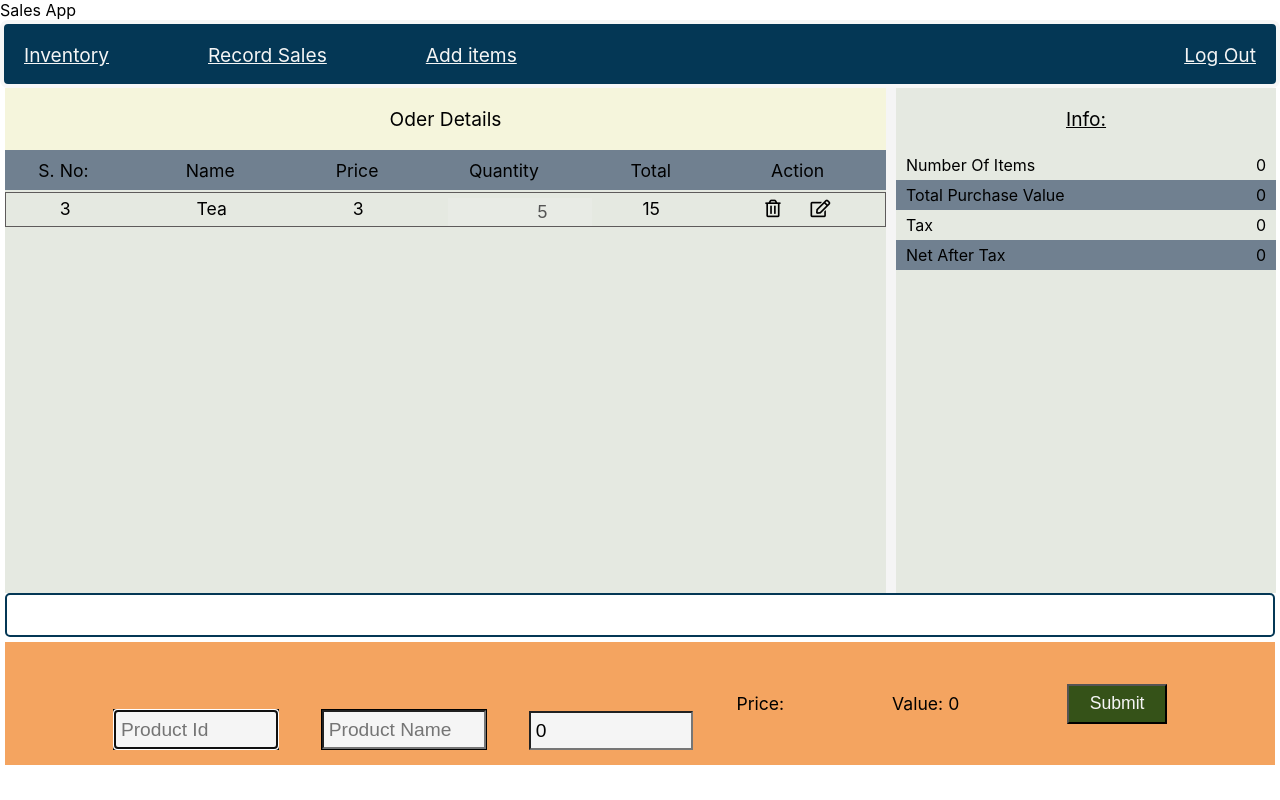
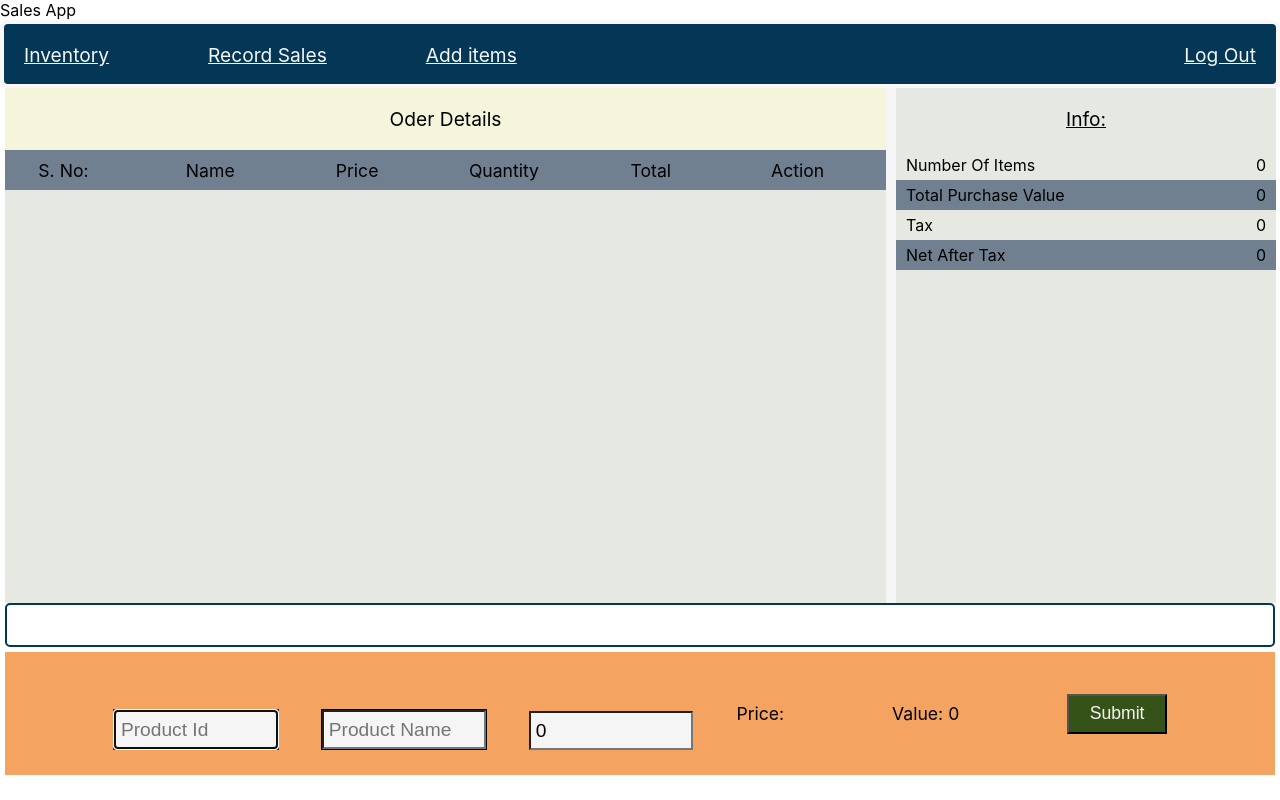
Before and after one commit to Narinder84/sales-record-app, a React (Create React App) app: page / in a window 1280 px wide. Built offline with nearby package versions, Linux system fonts and the light colour scheme.

Commit message:
woked on sales table data row implementing deleting row changing quantity

```diff
--- a/src/components/infobar/infobar.component.js
+++ b/src/components/infobar/infobar.component.js
@@ -11,7 +11,7 @@ const InfoBar = ({ message, deleteMessage }) => {
 		<>
 			{message ? (
 				<>
-					<p>{message}</p>
+					<p className='mess'>{message}</p>
 					<p onClick={deleteMessage}>
 						<i className='co fas fa-times'></i>
 					</p>
--- a/src/components/infobar/infobar.style.scss
+++ b/src/components/infobar/infobar.style.scss
@@ -1,6 +1,13 @@
 /** @format */
-
+.mess {
+	font-size: 1.1rem;
+	color: rgb(139, 105, 105);
+}
 .co {
 	margin-left: 10px;
 	color: brown;
+	&:hover {
+		cursor: pointer;
+		color: black;
+	}
 }
--- a/src/components/table.row/table.row.jsx
+++ b/src/components/table.row/table.row.jsx
@@ -1,6 +1,9 @@
 /** @format */
 
 import React from 'react';
+import { connect } from 'react-redux';
+
+import { setDeleteItemFromOderList } from '../../redux/oder/oder.action.js';
 
 import './table.row.scss';
 
@@ -32,24 +35,30 @@ class TableRow extends React.Component {
 	handleChange = (e) => {
 		e.preventDefault();
 		if (e.keyCode !== 13) {
+			console.log(e.keyCode, 'not 13');
 			e.preventDefault();
 			const { name, value } = e.target;
 			return this.setState({ [name]: value });
 		}
 		if (e.keyCode === 13) {
+			console.log(e.keyCode, 'is 13');
 			e.preventDefault();
 			return this.setState({ ...this.state, isActive: false });
 		}
 	};
 	handleSubmit = (e) => {
+		console.log('submmit', e);
 		e.preventDefault();
-		if ((e.keyCode = 13)) {
-			e.preventDefault();
-
-			this.setState({ ...this.state, isActive: false });
-		}
+		this.state.quantity
+			? this.setState({ ...this.state, isActive: false })
+			: this.setState({
+					...this.state,
+					quantity: this.props.item.quantity,
+					isActive: false,
+			  });
 	};
 	render() {
+		const { item } = this.props;
 		return (
 			<div key={this.props.indx} className='data-row'>
 				<form onSubmit={this.handleSubmit}>
@@ -78,7 +87,7 @@ class TableRow extends React.Component {
 						<span>{this.props.item.quantity * this.props.item.price}</span>
 					</div>
 					<div className='  bo cell action '>
-						<span>
+						<span onClick={() => this.props.deleteItem(item)}>
 							<i className='far fa-trash-alt'></i>
 						</span>
 
@@ -97,4 +106,9 @@ class TableRow extends React.Component {
 		);
 	}
 }
-export default TableRow;
+
+const mapDispatchToProps = (dispatch) => ({
+	deleteItem: (item) => dispatch(setDeleteItemFromOderList(item)),
+});
+
+export default connect(null, mapDispatchToProps)(TableRow);
--- a/src/pages/sales-record/sales-record-styles.scss
+++ b/src/pages/sales-record/sales-record-styles.scss
@@ -12,7 +12,7 @@
 }
 .upper-section {
 	display: flex;
-	height: 505px;
+	height: 515px;
 	width: 99.3vw;
 	background-color: rgb(229, 233, 225);
 
--- a/src/redux/oder/oder.action.js
+++ b/src/redux/oder/oder.action.js
@@ -7,10 +7,13 @@ export const setAddItemToOderList = (item) => ({
 	payload: item,
 });
 
-export const setDeleteItemFromOderList = (item) => ({
-	type: oderActionTypes.DELETE_ITEM_FROM_ODER_LIST,
-	payload: item,
-});
+export const setDeleteItemFromOderList = (item) => {
+	console.log(item);
+	return {
+		type: oderActionTypes.DELETE_ITEM_FROM_ODER_LIST,
+		payload: item,
+	};
+};
 
 export const setDeleteMessage = () => ({
 	type: oderActionTypes.REMOVE_MESSAGE,
--- a/src/redux/oder/oder.action.types.js
+++ b/src/redux/oder/oder.action.types.js
@@ -2,7 +2,7 @@
 
 export const oderActionTypes = {
 	ADD_ITEM_TO_ODER_LIST: 'ADD_ITEM_TO_ODER_LIST',
-	DELETE_ITEM_FROM_DER_LIST: 'DELETE_ITEM_FROM_ODER_LIST',
+	DELETE_ITEM_FROM_ODER_LIST: 'DELETE_ITEM_FROM_ODER_LIST',
 	REMOVE_MESSAGE: 'REMOVE_MESSAGE',
 };
 
--- a/src/redux/oder/oder.reducer.js
+++ b/src/redux/oder/oder.reducer.js
@@ -1,10 +1,10 @@
 /** @format */
 
 import { oderActionTypes } from './oder.action.types';
-import oderList from './oder.utils';
+import { oderList, oderListAfterDeleteItem } from './oder.utils';
 
 const INITIAL_STATE = {
-	oderList: [{ id: 3, name: 'tea', price: 3, quantity: 5 }],
+	oderList: [],
 	message: '',
 };
 
@@ -12,6 +12,8 @@ export const OderReducer = (state = INITIAL_STATE, action = {}) => {
 	switch (action.type) {
 		case oderActionTypes.ADD_ITEM_TO_ODER_LIST:
 			return oderList(state, action.payload);
+		case oderActionTypes.DELETE_ITEM_FROM_ODER_LIST:
+			return oderListAfterDeleteItem(state, action.payload);
 		case oderActionTypes.REMOVE_MESSAGE:
 			return { ...state, message: '' };
 
--- a/src/redux/oder/oder.utils.js
+++ b/src/redux/oder/oder.utils.js
@@ -1,6 +1,6 @@
 /** @format */
 
-const oderList = (state, item) => {
+export const oderList = (state, item) => {
 	const isInclude = state.oderList.find((data) => data.id === item.id);
 
 	if (!!isInclude) {
@@ -9,5 +9,11 @@ const oderList = (state, item) => {
 	const newlist = [...state.oderList, item];
 	return { ...state, message: '', oderList: newlist };
 };
-
-export default oderList;
+export const oderListAfterDeleteItem = (state, item) => {
+	const data = {
+		...state,
+		oderList: state.oderList.filter((data) => data.id !== item.id),
+	};
+	console.log(data);
+	return data;
+};
```
